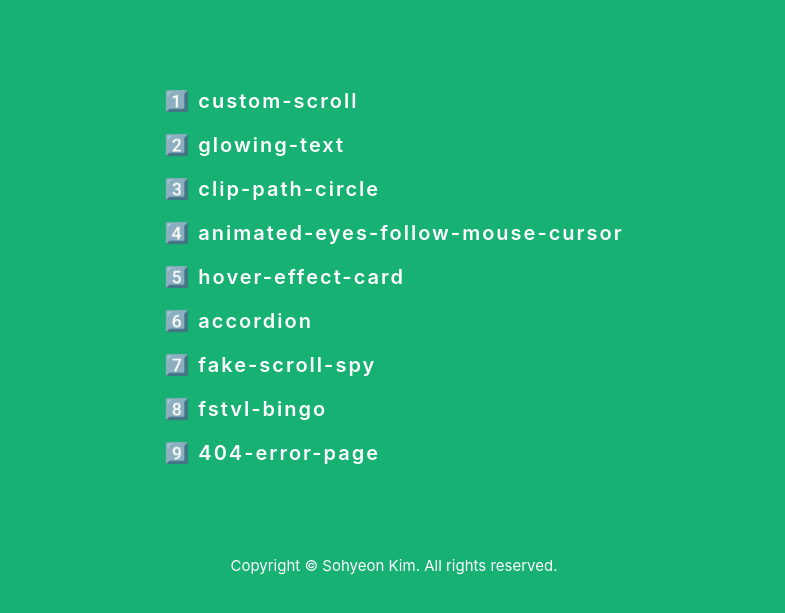
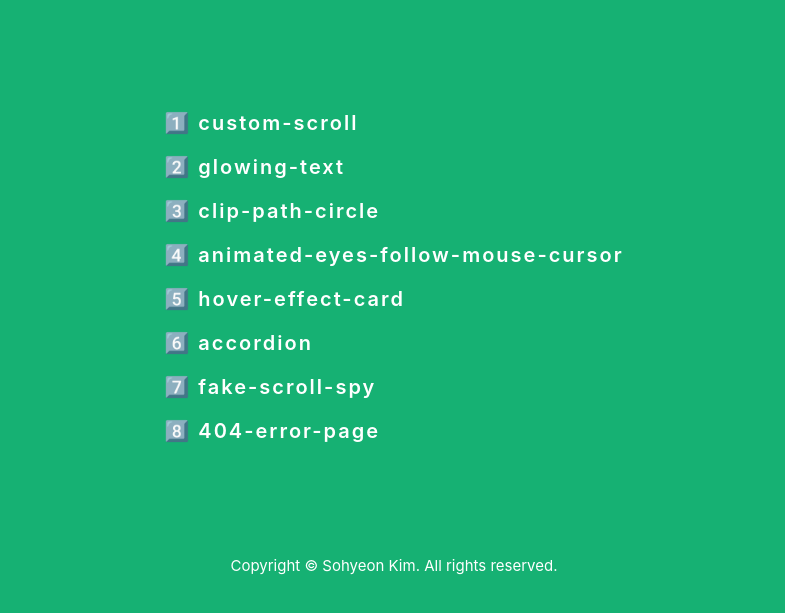
Before and after one commit to sohyeon-zoe-kim/components-challange, a website: page index.html in a window 1280 px wide. Shown: the part 175-788 px from the top of the page, without its empty margins (246-1031 px from the left). Drawn offline with Linux system fonts and the light colour scheme; a web font is replaced by a local one.

Commit message:
feat: fstvl-bingo 숨김 처리

```diff
--- a/index.html
+++ b/index.html
@@ -83,8 +83,8 @@
       <li class="sohyeon-components-item">5️⃣ hover-effect-card</li>
       <li class="sohyeon-components-item">6️⃣ accordion</li>
       <li class="sohyeon-components-item">7️⃣ fake-scroll-spy</li>
-      <li class="sohyeon-components-item">8️⃣ fstvl-bingo</li>
-      <li class="sohyeon-components-item">9️⃣ 404-error-page</li>
+      <li class="sohyeon-components-item">8️⃣ 404-error-page</li>
+      <!-- <li class="sohyeon-components-item">9️⃣ fstvl-bingo</li> -->
     </ul>
     <footer class="sohyeon-footer">
       <p class="sohyeon-footer__text">Copyright © Sohyeon Kim. All rights reserved.</p>
```
